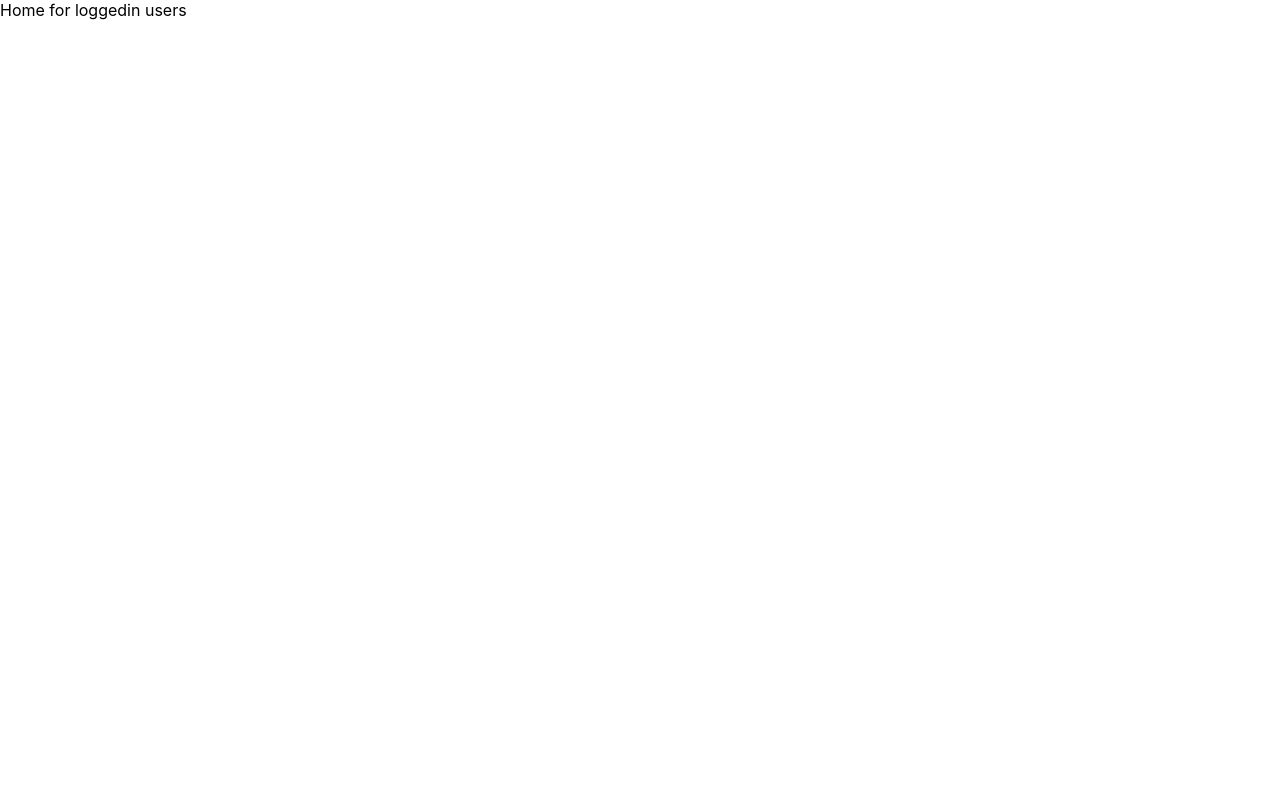
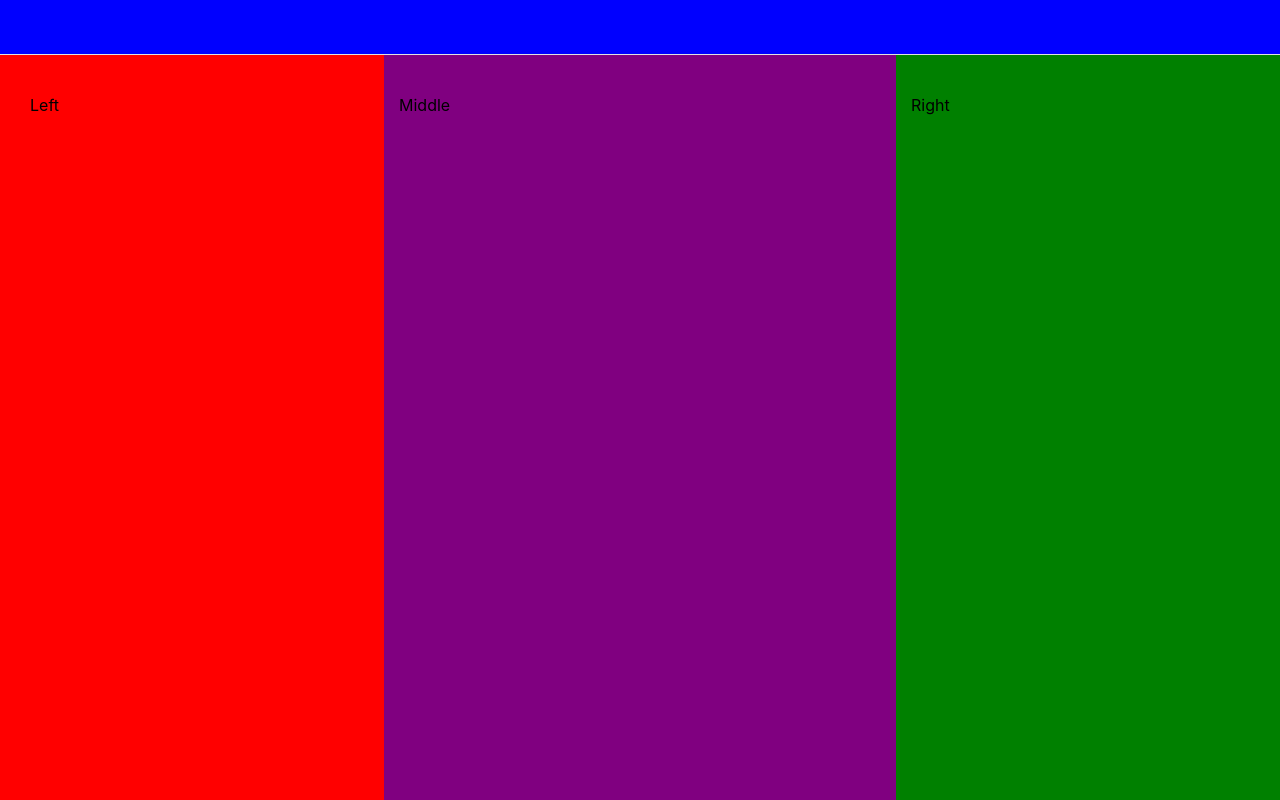
Before and after one commit to code-squads/de-tweet, a React (Create React App) app: page /home in a window 1280 px wide. Built offline with nearby package versions, Linux system fonts and the light colour scheme.

Commit message:
Created Structure for homePage

```diff
--- /dev/null
+++ b/src/components/navbar/navbar.js
@@ -0,0 +1,24 @@
+import React from "react";
+import styled from "styled-components";
+
+const NavbarContainer = styled.div`
+    width: 100%;
+    height: 55px;
+    background: #FFFFFF;
+    border-bottom: 0.7px solid #E1E1E1;
+    padding-left: 60px;
+    display: flex;
+    flex-direction: row;
+    background-color: blue;
+    box-sizing: border-box;
+`
+
+const Navbar = () => {
+    return (
+        <NavbarContainer>
+
+        </NavbarContainer>
+    )
+}
+
+export default Navbar;
--- a/src/pages/Home.jsx
+++ b/src/pages/Home.jsx
@@ -1,8 +1,19 @@
 import React from 'react'
+import Navbar from '../components/navbar/navbar'
+import { Container, LeftContainer, MiddleContainer, RightContainer } from './styledComponents/home.styled'
 
 const Home = () => {
   return (
-    <div>Home for loggedin users</div>
+    <>
+      <Navbar>
+
+      </Navbar>
+      <Container>
+        <LeftContainer>Left</LeftContainer>
+        <MiddleContainer>Middle</MiddleContainer>
+        <RightContainer>Right</RightContainer>
+      </Container>
+    </>
   )
 }
 
--- /dev/null
+++ b/src/pages/styledComponents/home.styled.js
@@ -0,0 +1,39 @@
+import styled from "styled-components";
+
+export const Container = styled.div`
+    width: 100%;
+    height: calc(100vh - 55px);
+    display: flex;
+    flex-direction: row;
+    background-color: yellow;
+`
+
+export const LeftContainer = styled.div`
+    width: 30%;
+    height: 100%;
+    display: flex;
+    flex-direction: column;
+    box-sizing: border-box;
+    background-color: red;
+    padding: 40px 15px 25px 30px;
+`
+
+export const MiddleContainer = styled.div`
+    width: 40%;
+    height: 100%;
+    display: flex;
+    flex-direction: column;
+    box-sizing: border-box;
+    background-color: purple;
+    padding: 40px 15px 25px 15px;
+`
+
+export const RightContainer = styled.div`
+    width: 30%;
+    height: 100%;
+    display: flex;
+    flex-direction: column;
+    box-sizing: border-box;
+    background-color: green;
+    padding: 40px 30px 25px 15px;
+`
```
Also changed, not shown: src/components/home/left.jsx (added, +9 -0 lines), src/components/home/middle.jsx (added, +9 -0 lines), src/components/home/right.jsx (added, +9 -0 lines).
